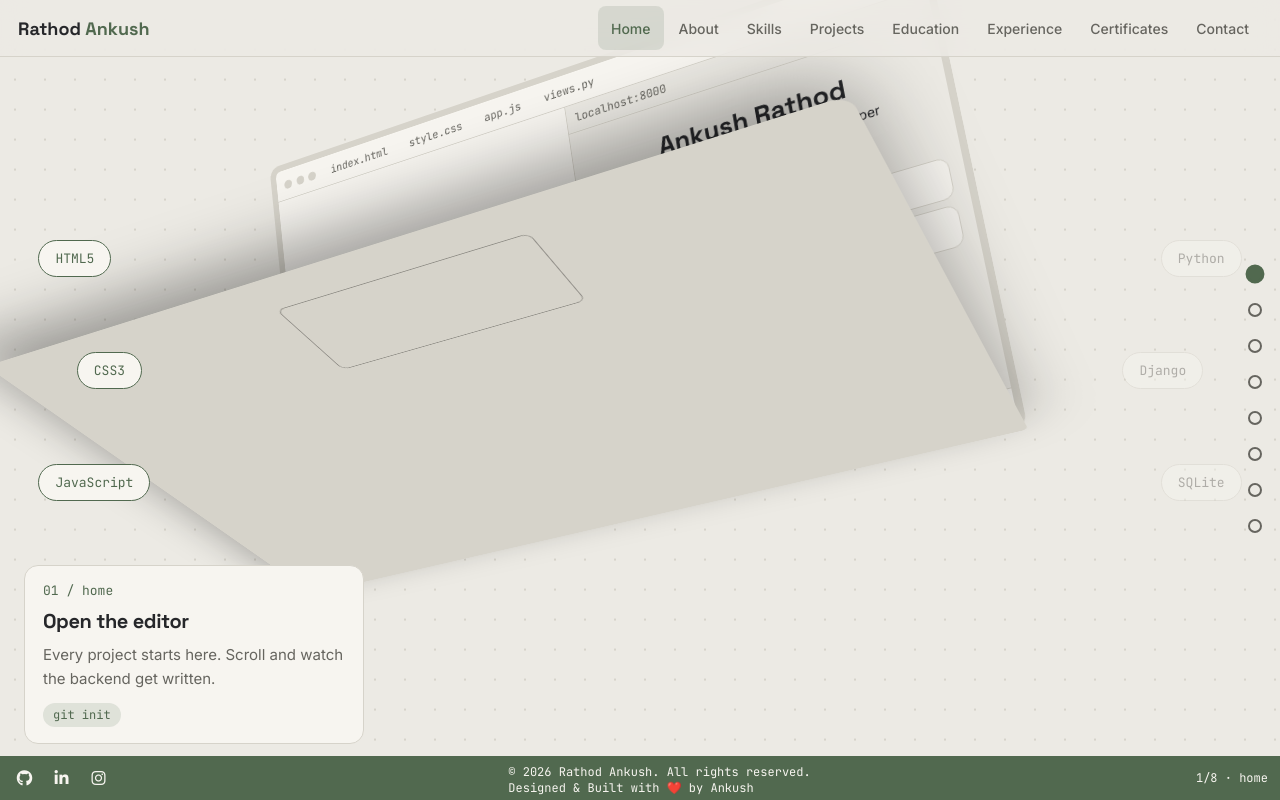
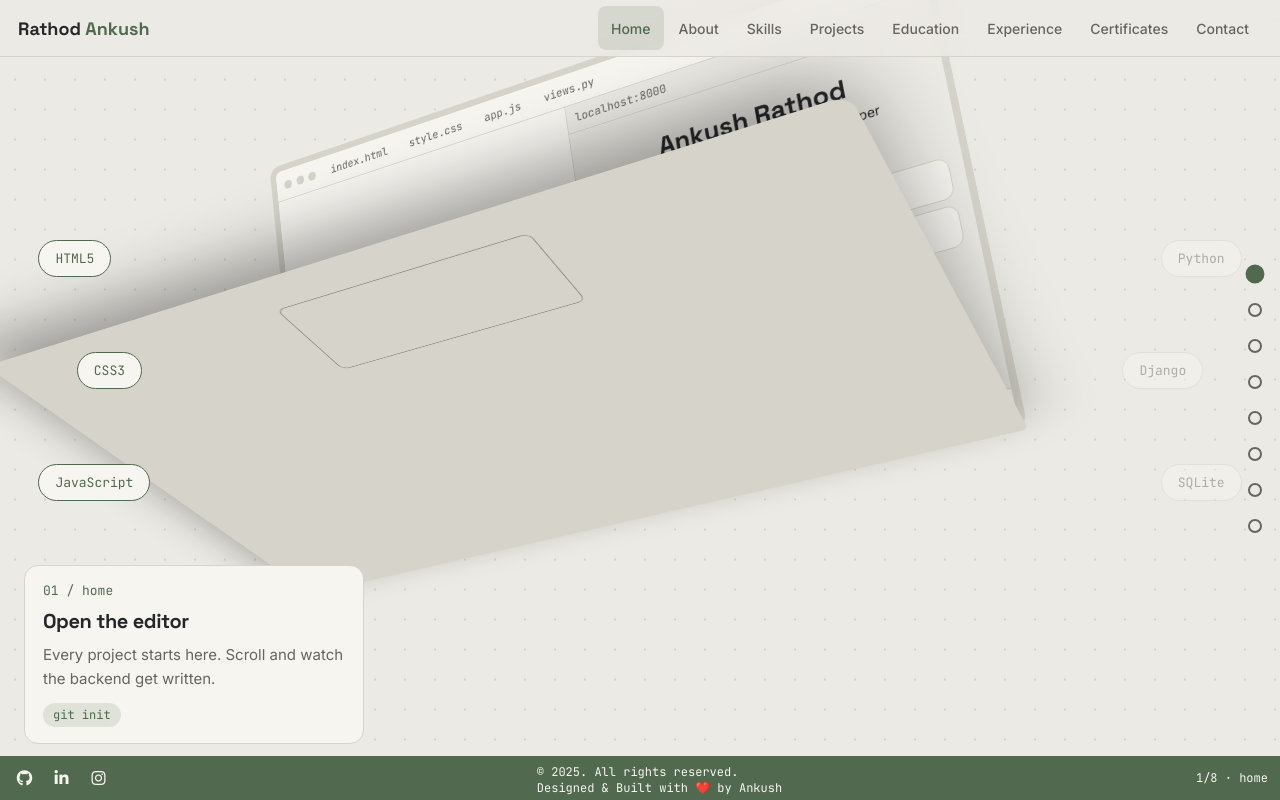
Before and after one commit to Rathod-Ankushhh/Portfolio, a plain HTML site: page index.html in a window 1280 px wide. Shown: the top 800 px of the page. Drawn offline with Linux system fonts and the light colour scheme; animation ran at ten frames a second.

Commit message:
Update copyright year in footer

```diff
--- a/index.html
+++ b/index.html
@@ -484,7 +484,7 @@
 </div>
 
 <footer class="site-footer">
-  <p>© 2026 Rathod Ankush. All rights reserved.</p>
+  <p>© 2025. All rights reserved.</p>
   <p>Designed & Built with ❤️ by Ankush</p>
 </footer>
 
```
